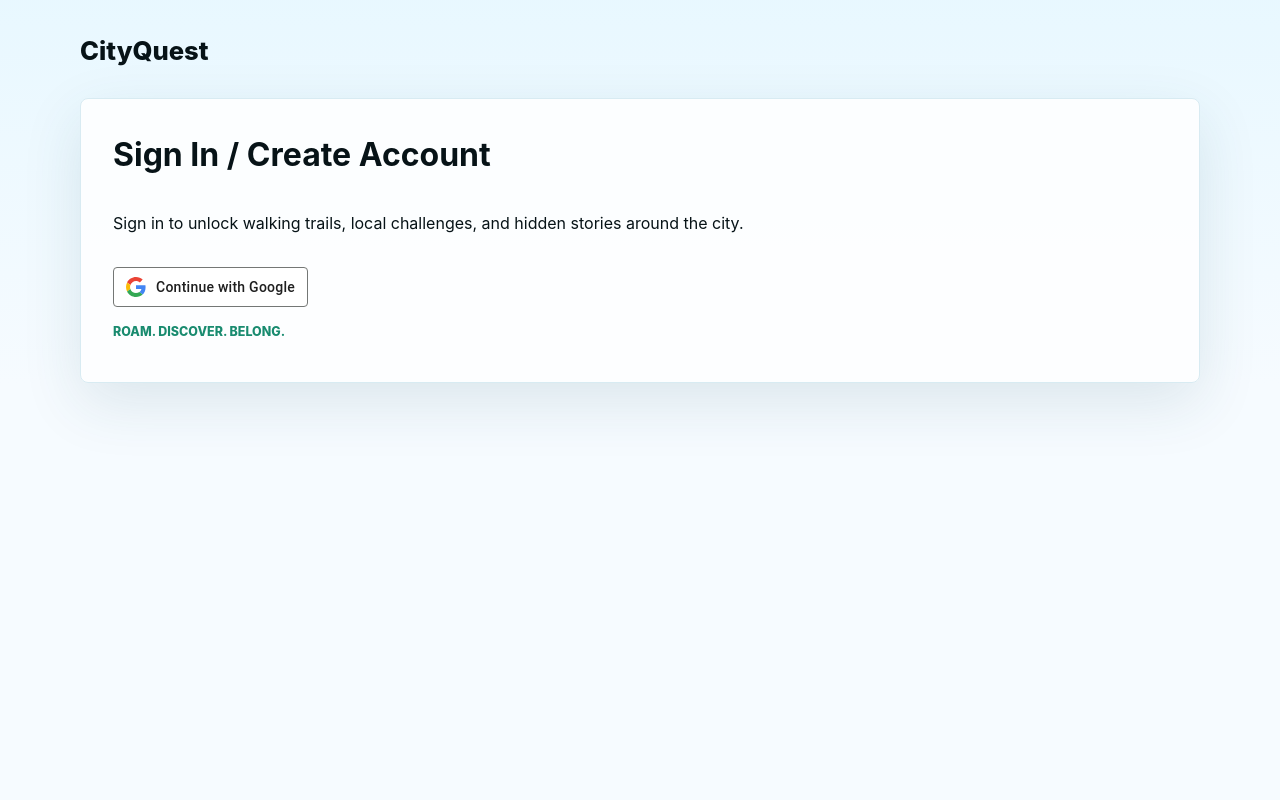
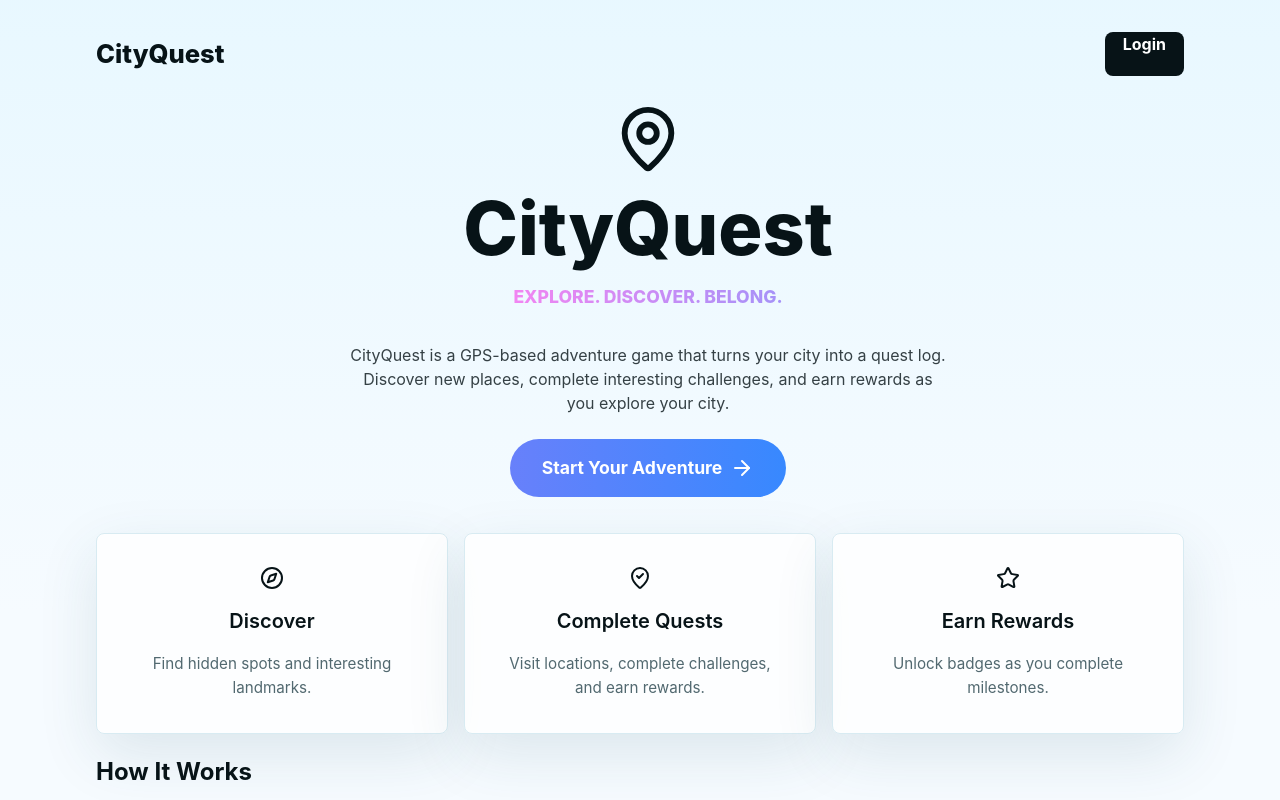
Before and after one commit to UOA-CS732-S1-2026/group-project-shimmering-shrews, a React (Vite) app in the folder frontend/: page / in a window 1280 px wide. Before the commit this address led to /login. Shown: the top 800 px of the page. Built offline with nearby package versions, Linux system fonts and the light colour scheme; no server answers.

Commit message:
Create WIP home page
References #58. Has some animated gradient text and buttons but could still do with refining the appearance

```diff
--- a/frontend/package.json
+++ b/frontend/package.json
@@ -13,6 +13,7 @@
     "@supabase/supabase-js": "^2.103.0",
     "cors": "^2.8.6",
     "leaflet": "^1.9.4",
+    "lucide-react": "^1.14.0",
     "react": "^19.2.4",
     "react-dom": "^19.2.4",
     "react-leaflet": "^5.0.0",
--- a/frontend/src/App.css
+++ b/frontend/src/App.css
@@ -33,6 +33,7 @@
   text-decoration: none;
 }
 
+.topbar a.button,
 .logout-button {
   border: 0;
   border-radius: 8px;
@@ -48,11 +49,13 @@
     transform 180ms ease;
 }
 
+.topbar a.button:hover,
 .logout-button:hover {
   background: #c93d51;
   transform: translateY(-1px);
 }
 
+.topbar a.button:focus-visible,
 .logout-button:focus-visible,
 .tabs__button:focus-visible {
   outline: 3px solid rgba(25, 139, 111, 0.32);
--- a/frontend/src/App.tsx
+++ b/frontend/src/App.tsx
@@ -12,6 +12,7 @@ import { AuthProvider } from "./context/AuthProvider"
 import './App.css'
 import { ProtectedRoute } from "./components/ProtectedRoute"
 import { useAuth } from "./context/useAuth"
+import HomePage from "./pages/HomePage"
 
 /**
  * Within the router, we specify what layout template to use for each group of children,
@@ -21,17 +22,17 @@ import { useAuth } from "./context/useAuth"
 const router = createBrowserRouter([
   {
     path: "/",
+    element: <HomePage />,
+  },
+  {
     element: <TabsLayout />,
     children: [
-      { index: true, element: <HomeRedirect /> },
       { path: "map", element: <MapView /> },
       { path: "challenges", element: <ChallengesRoute /> },
       { path: "challenges/:challengeId", element: <ChallengeRoute /> },
-      { path: "*", element: <Navigate to="/" replace /> },
     ],
   },
   {
-    path: "/",
     element: <Layout />,
     children: [
       { path: "login", element: <LoginPage /> },
@@ -45,6 +46,10 @@ const router = createBrowserRouter([
         <ProfilePage />
       </ProtectedRoute>
     ),
+  },
+  {
+    path: "*",
+    element: <Navigate to="/" replace />,
   },
 ])
 
--- /dev/null
+++ b/frontend/src/pages/HomePage.module.css
@@ -0,0 +1,174 @@
+.hero {
+    text-align: center;
+    display: flex;
+    flex-direction: column;
+    align-items: center;
+    gap: 0.5rem;
+    padding: 0 0 1rem 1rem;
+}
+
+.logoContainer {
+    display: flex;
+    flex-direction: column;
+    align-items: center;
+    gap: 0rem;
+}
+
+.logoIcon {
+    margin: 0;
+}
+
+.logo {
+    font-size: 4.6rem;
+    font-weight: 800;
+    margin: 0;
+}
+
+.tagline {
+    font-size: 1.1rem;
+    opacity: 0.8;
+    font-weight: 800;
+    letter-spacing: 0;
+    margin: 0 0 8px;
+    /* the following enables animated gradient text */
+    background-image: linear-gradient(270deg,#3489ff,  #f469ef);
+    background-size: 200% 200%;
+    text-transform: uppercase;
+    -webkit-background-clip: text;
+    background-clip: text;
+    -webkit-text-fill-color: transparent;
+    color: transparent;
+
+    -webkit-animation: gradientFlow 6s ease infinite;
+    -moz-animation: gradientFlow 6s ease infinite;
+    animation: gradientFlow 6s ease infinite;
+}
+
+.description {
+    max-width: 600px;
+    color: #071317;
+    opacity: 0.8;
+}
+
+
+.cardGrid {
+  display: grid;
+  grid-template-columns: repeat(auto-fit, minmax(240px, 1fr));
+  gap: 16px;
+  margin: 20px 0;
+}
+
+.card {
+  display: flex;
+  flex-direction: column;
+  justify-content: center;
+  align-items: center;
+  gap: 16px;
+  padding: 32px;
+  border: 1px solid #d8ebf2;
+  border-radius: 8px;
+  background: rgba(255, 255, 255, 0.84);
+  box-shadow: 0 20px 60px rgba(35, 82, 96, 0.12);
+  text-align: center;
+}
+
+.card h1 {
+  color: #071317;
+  margin: 0;
+  font-size: 2rem;
+  font-weight: 700;
+  letter-spacing: -0.02em;
+}
+
+.card h2 {
+  color: #071317;
+  margin: 0;
+  font-size: 1.25rem;
+  font-weight: 600;
+}
+
+.card p {
+  color: #526970;
+  margin: 0;
+  line-height: 1.6;
+  font-size: 0.95rem;
+  max-width: 60ch;
+}
+
+.instructions {
+    margin: auto;
+    align-self: center;
+    justify-content: center;
+    justify-self: center;
+}
+
+.center {
+    margin: auto;
+    align-self: center;
+    justify-content: center;
+    justify-self: center;
+}
+
+.adventureButton {
+    position: relative;
+    overflow: hidden;
+    padding: 1rem 2rem;
+    border-radius: 999px;
+    font-size: 1.1rem;
+    font-weight: 700;
+    text-decoration: none;
+
+    background: #1f2937;
+    color: white;
+
+    display: inline-flex;
+    align-items: center;
+    justify-content: center;
+    gap: 0.5rem;
+
+    background: linear-gradient(270deg, #3489ff,  #f469ef);
+    background-size: 400% 400%;
+    transition: 0.4s ease;
+
+    -webkit-animation: gradientFlow 4s ease infinite;
+    -moz-animation: gradientFlow 4s ease infinite;
+    animation: gradientFlow 4s ease infinite;
+}
+
+.maxWidth {
+    width: 100%;
+}
+
+
+@keyframes slide {
+  from { background-position: 0% 50%; }
+  to { background-position: 100% 50%; }
+}
+
+.adventureButton:hover {
+    transform: scale(105%);
+}
+
+.adventureButtonContent {
+    position: relative;
+    z-index: 2;
+    display: inline-flex;
+    align-items: center;
+    gap: 0.5rem;
+}
+
+@-webkit-keyframes gradientFlow {
+    0%{background-position:0% 50%}
+    50%{background-position:100% 50%}
+    100%{background-position:0% 50%}
+}
+@-moz-keyframes gradientFlow {
+    0%{background-position:0% 50%}
+    50%{background-position:100% 50%}
+    100%{background-position:0% 50%}
+}
+@keyframes gradientFlow {
+    0%{background-position:0% 50%}
+    50%{background-position:100% 50%}
+    100%{background-position:0% 50%}
+}
--- /dev/null
+++ b/frontend/src/pages/HomePage.tsx
@@ -0,0 +1,91 @@
+import { Link } from "react-router-dom";
+import { ArrowRight, Compass, MapPin, MapPinCheckInside, Star } from 'lucide-react';
+
+import { useAuth } from "../context/useAuth";
+import styles from "./HomePage.module.css";
+
+export default function HomePage() {
+    const { user, loading } = useAuth()
+    const isLoggedIn = !!user
+
+    return (
+        <main className="container page">
+            <div className="shell">
+                <nav className="topbar" aria-label="Main navigation">
+                    <Link to="/" aria-label="CityQuest home">
+                        CityQuest
+                    </Link>
+                    {!loading && !isLoggedIn && (
+                        <Link className="button login-button" to="/login">
+                        Login
+                        </Link>
+                    )}
+                </nav>
+                {/* Hero card */}
+                <section className={styles.hero}>
+                    <div className={styles.logoContainer}>
+                        <MapPin size={70} className={styles.logoIcon}/>
+                        <div className={styles.logo}>CityQuest</div>
+                        <p className={styles.tagline}>Explore. Discover. Belong.</p>
+                    </div>
+                    <p className={styles.description}>
+                        CityQuest is a GPS-based adventure game that turns your city into a quest log. <br />
+                        {/* helps you explore your surroundings and discover hidden gems. <br /> */}
+                        Discover new places, complete interesting challenges, and earn rewards as you explore your city.
+                    </p>
+                    <Link className={styles.adventureButton} to="/map">
+                        <span className={styles.adventureButtonContent}>
+                            Start Your Adventure <ArrowRight />
+                        </span>
+                    </Link>
+                </section>
+                {/* Features section */}
+                <section className={styles.cardGrid}>
+                    <section className={styles.card}>
+                        <Compass />
+                        <h2>Discover</h2>
+                        <p>Find hidden spots and interesting landmarks.</p>
+                    </section>
+
+                    <section className={styles.card}>
+                        <MapPinCheckInside />
+                        <h2>Complete Quests</h2>
+                        <p>Visit locations, complete challenges, and earn rewards.</p>
+                    </section>
+
+                    <section className={styles.card}>
+                        <Star />
+                        <h2>Earn Rewards</h2>
+                        <p>Unlock badges as you complete milestones.</p>
+                    </section>
+                </section>
+                <section className={styles.instructions}>
+                    <h2 className={styles.center}>How It Works</h2>
+                    <ul>
+                        <li>
+                            <h3>Open the Map</h3>
+                            <p>See nearby landmarks and hidden gems in real-time</p>
+                        </li>
+
+                        <li>
+                            <h3>Visit Locations</h3>
+                            <p>Walk to spots and check them off with GPS check-ins</p>
+                        </li>
+
+                        <li>
+                            <h3>Complete Quests</h3>
+                            <p>Finish challenges to earn XP, level up and earn badges</p>
+                        </li>
+                    </ul>
+                </section>
+                <div>
+                    <Link className={`${styles.adventureButton} ${styles.maxWidth}`} to="/map">
+                        <span className={styles.adventureButtonContent}>
+                            Start Your Adventure <ArrowRight />
+                        </span>
+                    </Link>
+                </div>
+            </div>
+        </main>
+    )
+}
--- a/frontend/src/pages/LoginPage.tsx
+++ b/frontend/src/pages/LoginPage.tsx
@@ -41,7 +41,7 @@ const LoginPage = () => {
         </div>
       </button>
 
-      <p className="eyebrow">Roam. Discover. Belong.</p>
+      <p className="eyebrow">Explore. Discover. Belong.</p>
 
       </div>
     </main>
```
Also changed, not shown: 1 other file (tests, documents, lock files or other folders).
